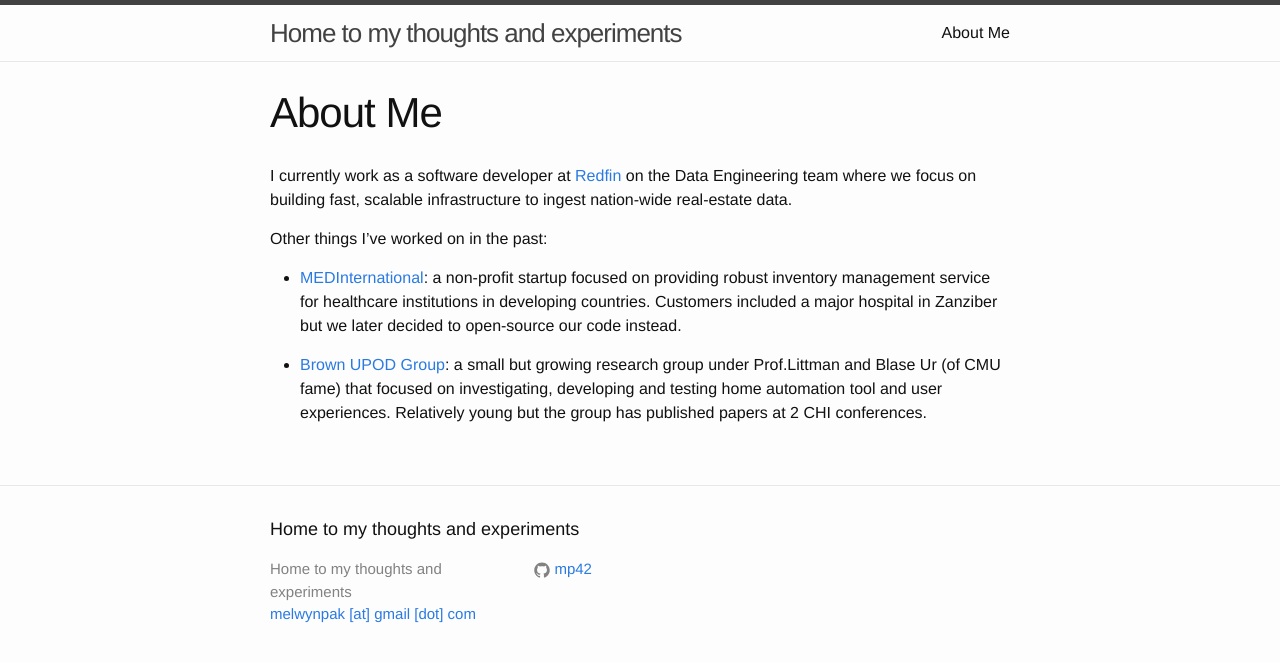
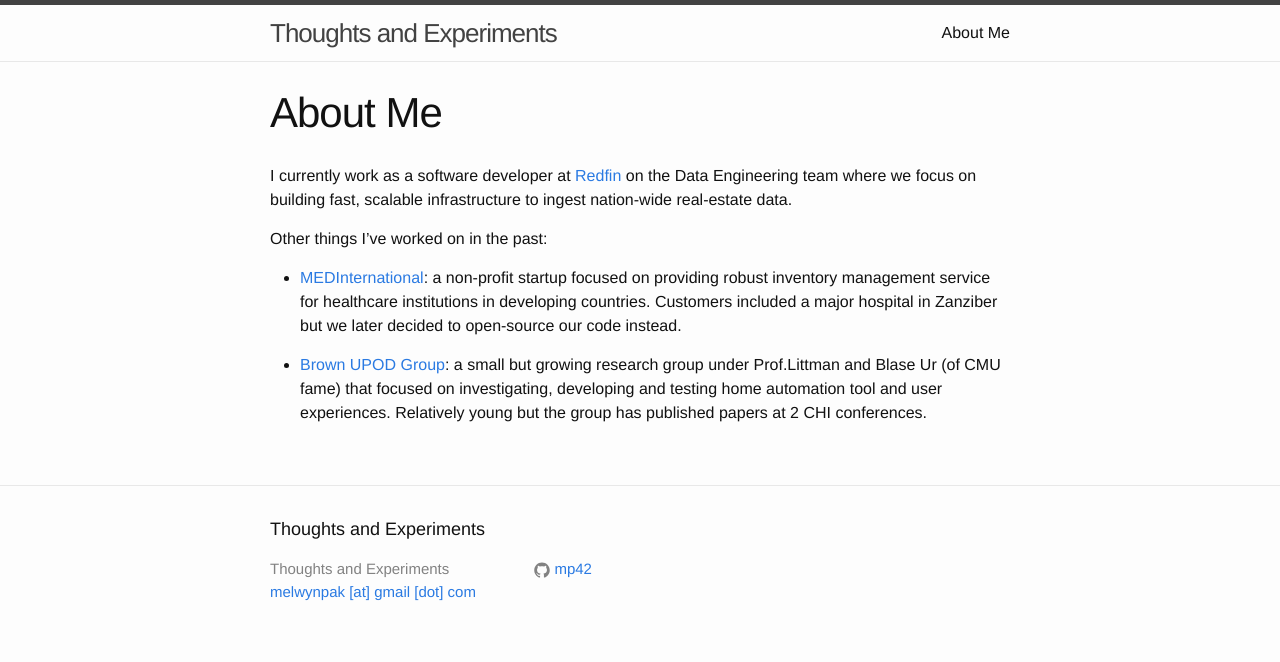
Before and after one commit to mp42/mp42.github.io, a Jekyll site: the page built from about.md, in a window 1280 px wide. Shown: the top 662 px of the page. Built offline with Jekyll 4.4.1, drawn with Linux system fonts in a browser that asks for light colours.

Commit message:
adjust title

```diff
--- a/_config.yml
+++ b/_config.yml
@@ -6,7 +6,7 @@
 # 'jekyll serve'. If you change this file, please restart the server process.
 
 # Site settings
-title: Home to my thoughts and experiments
+title: Thoughts and Experiments
 email: melwynpak [at] gmail [dot] com
 description: > # this means to ignore newlines until "baseurl:"
 baseurl: "" # the subpath of your site, e.g. /blog
```
